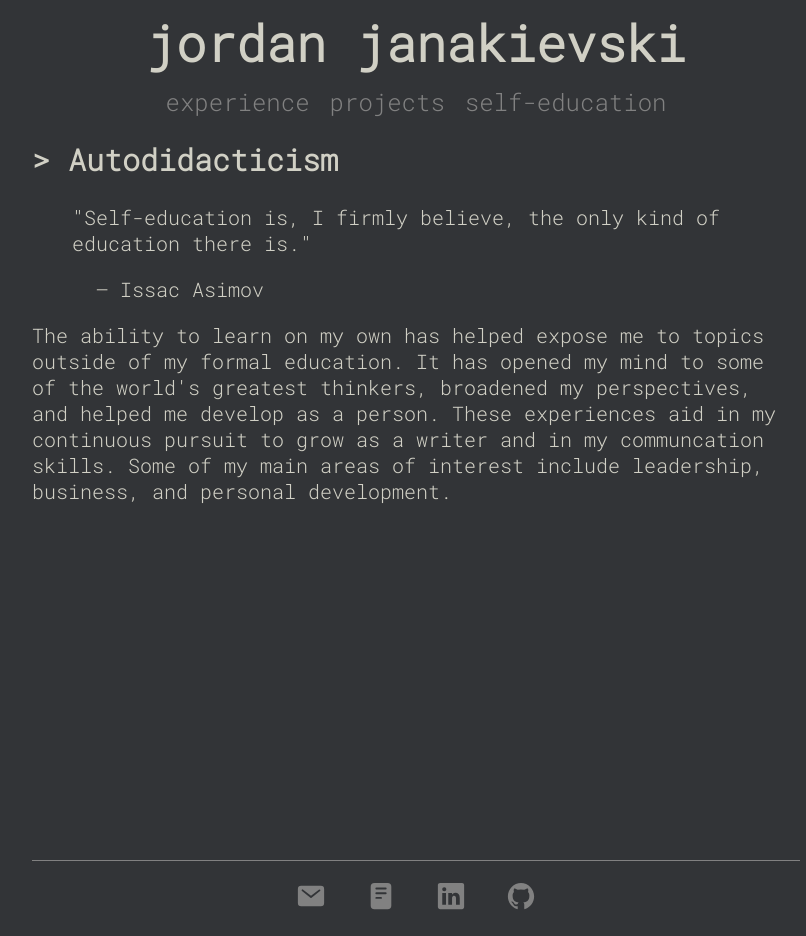
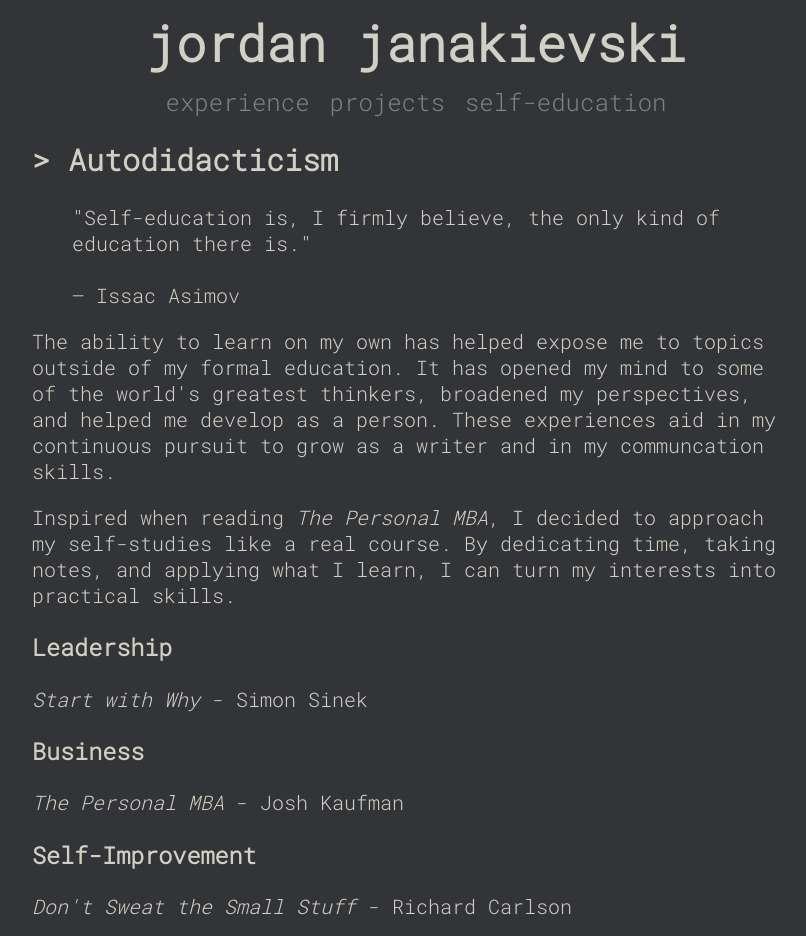
Before and after one commit to jordanjanakievski/jordanjanakievski.github.io, a React (Create React App) app: page /self-education in a window 1280 px wide. Shown: the top 936 px of the page, without its empty margins (224-1030 px from the left). Built offline with nearby package versions, Linux system fonts and the light colour scheme.

Commit message:
footer complete, selfedu additions, misc changes

```diff
--- a/package.json
+++ b/package.json
@@ -1,5 +1,6 @@
 {
 	"name": "jordanjanakievski",
+	"homepage": "https://jordanjanakievski.github.io",
 	"version": "0.1.0",
 	"private": true,
 	"dependencies": {
--- a/src/Components/Footer/Footer.js
+++ b/src/Components/Footer/Footer.js
@@ -15,11 +15,12 @@
 		<Container className={"footer"}>
 			<Container>
 				<Nav>
-					<Nav.Link href="mailto:jajanak10@gmail.com">
+					<Nav.Link href="mailto:jordan.a.janakievski@gmail.com">
 						<IoMail size={30} className={"logo"} />
 					</Nav.Link>
-
-					<IoReader size={30} className={"logo"} />
+					<a href="jordan_janakievski_resume.pdf" download>
+						<IoReader size={30} className={"logo"} />
+					</a>
 					<Nav.Link href="https://www.linkedin.com/in/jordan-janakievski">
 						<IoLogoLinkedin size={30} className={"logo"} />
 					</Nav.Link>
--- a/src/Components/Navbar/Navbar.css
+++ b/src/Components/Navbar/Navbar.css
@@ -11,8 +11,6 @@
 	top: 0;
 	left: 0;
 	right: 0;
-	margin-left: 20%;
-	margin-right: 20%;
 	font-family: var(--main-font);
 	background-color: var(--dark-background);
 	text-align: center;
--- a/src/Pages/Experience/Experience.js
+++ b/src/Pages/Experience/Experience.js
@@ -16,6 +16,11 @@
 	return (
 		<div className={"content"}>
 			<h2>{"> Education"}</h2>
+			<p>
+				I am currently pursuing a Bachelor of Science in Computer Science at the
+				University of Toronto. My current interests include web development,
+				artificial intelligence, and ethical applications of software.
+			</p>
 			{Education(jsonEducation)}
 			<h2>{"> Work"}</h2>
 			{Experience(jsonExperience)}
@@ -87,7 +92,6 @@
 			</div>
 		);
 	}
-	console.log(jobs);
 	let jobList = jobs.map(function (job) {
 		return job;
 	});
--- a/src/Pages/Homepage/Homepage.css
+++ b/src/Pages/Homepage/Homepage.css
@@ -12,10 +12,14 @@
 }
 
 .profile {
-	width: 400px;
+	width: 450px;
 	height: auto;
 	display: block;
 	margin: auto;
+}
+
+#center {
+	text-align: center;
 }
 
 @media screen and (max-width: 600px) {
--- a/src/Pages/Homepage/Homepage.js
+++ b/src/Pages/Homepage/Homepage.js
@@ -5,16 +5,11 @@
 	return (
 		<div className={"content"}>
 			<img src={"profile.jpg"} className={"profile"} />
-			<h2>Hello, my name is Jordan Janakievski.</h2>{" "}
-			<h2>
+			<h2 id={"center"}>Hello, my name is Jordan Janakievski.</h2>
+			<h2 id={"center"}>
 				I am a computer science student, aspiring developer, and machine
 				learning enthusiast.
 			</h2>
-			<p>
-				I am currently pursuing a Bachelor of Science in Computer Science at the
-				University of Toronto. My current interests include web development,
-				artificial intelligence, and ethical applications of software.
-			</p>
 		</div>
 	);
 }
--- a/src/Pages/SelfEdu/SelfEdu.js
+++ b/src/Pages/SelfEdu/SelfEdu.js
@@ -1,4 +1,5 @@
 import React from "react";
+import jsonSelfEdu from "./SelfEdu.json";
 
 function SelfEdu() {
 	return (
@@ -6,19 +7,47 @@
 			<h2>{"> Autodidacticism"}</h2>
 			<blockquote>
 				"Self-education is, I firmly believe, the only kind of education there
-				is."
+				is." <br />
+				<br /> &mdash; Issac Asimov
 			</blockquote>
-			<figcaption>&emsp; &emsp; &mdash; Issac Asimov</figcaption>
 			<p>
 				The ability to learn on my own has helped expose me to topics outside of
 				my formal education. It has opened my mind to some of the world's
 				greatest thinkers, broadened my perspectives, and helped me develop as a
 				person. These experiences aid in my continuous pursuit to grow as a
-				writer and in my communcation skills. Some of my main areas of interest
-				include leadership, business, and personal development.
+				writer and in my communcation skills.
 			</p>
+			<p>
+				Inspired when reading <i>The Personal MBA</i>, I decided to approach my
+				self-studies like a real course. By dedicating time, taking notes, and
+				applying what I learn, I can turn my interests into practical skills.
+			</p>
+			<h3>Leadership</h3>
+			{Reading(jsonSelfEdu["Leadership"])}
+			<h3>Business</h3>
+			{Reading(jsonSelfEdu["Business"])}
+			<h3>Self-Improvement</h3>
+			{Reading(jsonSelfEdu["Self-Improvement"])}
 		</div>
 	);
 }
 
+function Reading(data) {
+	let jobs = [];
+	for (let key in data) {
+		jobs.push(
+			<div>
+				<p>
+					<i>{key}</i> - {data[key].author} <br />
+				</p>
+				<p>{data[key].description}</p>
+			</div>
+		);
+	}
+	let jobList = jobs.map(function (job) {
+		return job;
+	});
+	return jobList;
+}
+
 export default SelfEdu;
--- /dev/null
+++ b/src/Pages/SelfEdu/SelfEdu.json
@@ -0,0 +1,17 @@
+{
+	"Leadership": {
+		"Start with Why": {
+			"author": "Simon Sinek"
+		}
+	},
+	"Business": {
+		"The Personal MBA": {
+			"author": "Josh Kaufman"
+		}
+	},
+	"Self-Improvement": {
+		"Don't Sweat the Small Stuff": {
+			"author": "Richard Carlson"
+		}
+	}
+}
```
Also changed, not shown: 1 other file (tests, documents, lock files or other folders).
